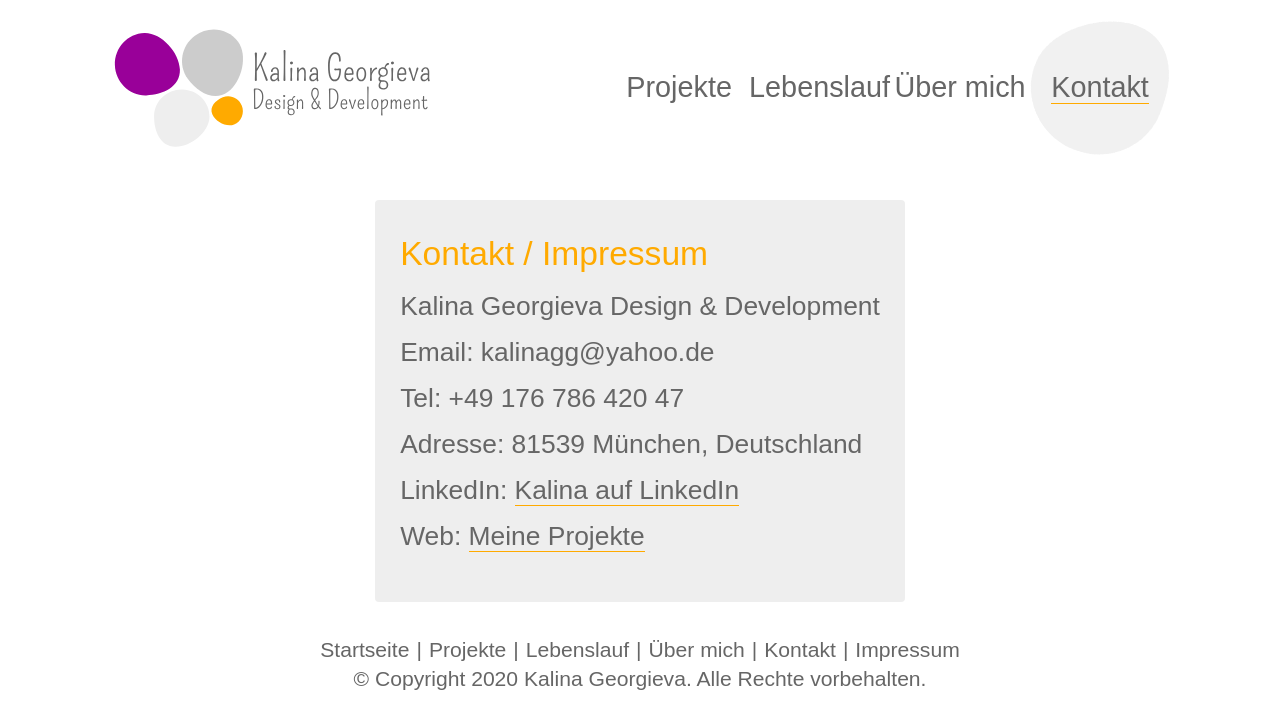
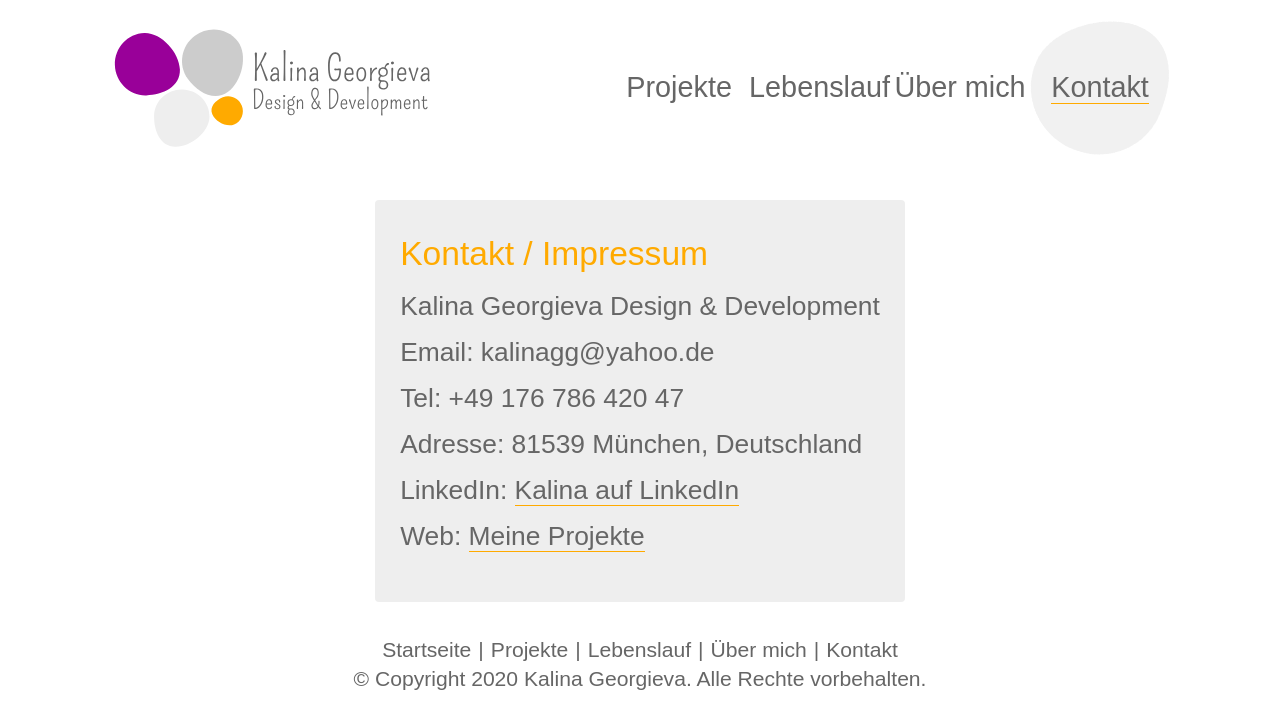
Before and after one commit to kalinagg/meineprojekte, a React (Create React App) app: page /meineprojekte/contact in a window 1280 px wide. Shown: the top 728 px of the page. Built offline with nearby package versions, Linux system fonts and the light colour scheme; a web font is replaced by a local one.

Commit message:
Removed Impressum link from Footer

```diff
--- a/src/Footer/Footer.js
+++ b/src/Footer/Footer.js
@@ -15,7 +15,6 @@ export default class Footer extends Component {
                         <li><Link to="cv">Lebenslauf</Link></li>
                         <li><Link to="aboutme">Über mich</Link></li>
                         <li><Link to="contact">Kontakt</Link></li>
-                        <li><Link to="contact">Impressum</Link></li>
                     </ul>
                 </nav>
                 <p className="clear">&copy; Copyright {currentYear} Kalina Georgieva. Alle Rechte vorbehalten.</p>
```
